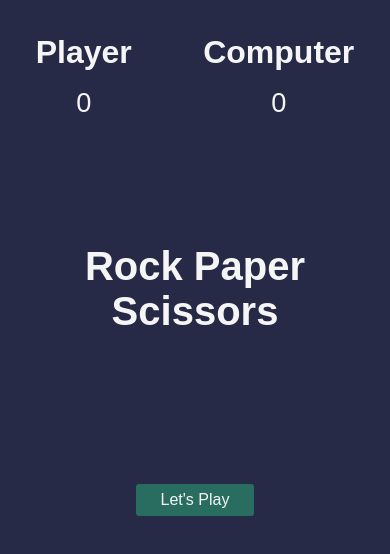
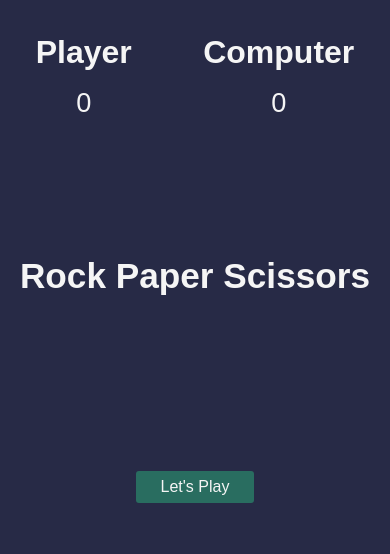
Before and after one commit to KiranKumarSingh18/Rock-Paper-Scissors, a plain HTML site: page index.html in a window 390 px wide. Drawn offline with Linux system fonts and the light colour scheme.

Commit message:
Media Query updated

```diff
--- a/style.css
+++ b/style.css
@@ -150,6 +150,12 @@ h1{
     }
   }
 
-@media(max-height: 600px) {
+@media(max-width: 600px) {
+  .game{
     width: 100%;
+  }
+
+  .info h1{
+    font-size: 2.2em;
+  }
 }
```
